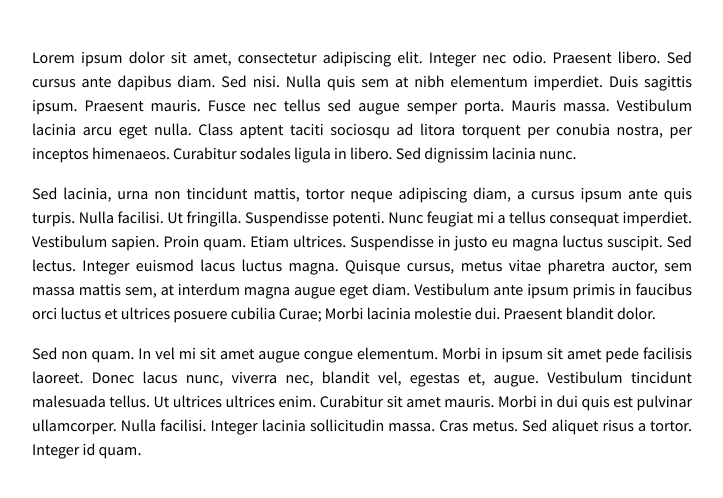
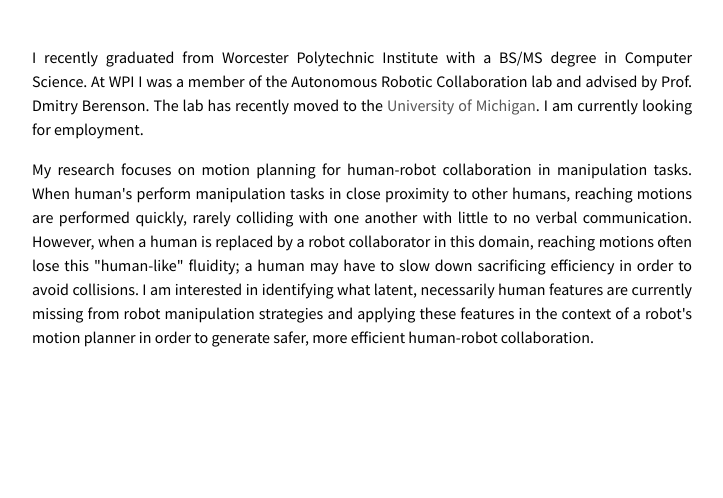
Before and after one commit to rafihayne/rafihayne.github.io, a plain HTML site: page index.html in a window 1280 px wide. Shown: the part 218-716 px from the top of the page, without its empty margins (278-1001 px from the left). Drawn offline with Linux system fonts and the light colour scheme.

Commit message:
Update intro blurb

```diff
--- a/index.html
+++ b/index.html
@@ -34,9 +34,10 @@
 		</nav>
 
         <section class="content-section">
-           <p>Lorem ipsum dolor sit amet, consectetur adipiscing elit. Integer nec odio. Praesent libero. Sed cursus ante dapibus diam. Sed nisi. Nulla quis sem at nibh elementum imperdiet. Duis sagittis ipsum. Praesent mauris. Fusce nec tellus sed augue semper porta. Mauris massa. Vestibulum lacinia arcu eget nulla. Class aptent taciti sociosqu ad litora torquent per conubia nostra, per inceptos himenaeos. Curabitur sodales ligula in libero. Sed dignissim lacinia nunc. </p>
-           <p>Sed lacinia, urna non tincidunt mattis, tortor neque adipiscing diam, a cursus ipsum ante quis turpis. Nulla facilisi. Ut fringilla. Suspendisse potenti. Nunc feugiat mi a tellus consequat imperdiet. Vestibulum sapien. Proin quam. Etiam ultrices. Suspendisse in justo eu magna luctus suscipit. Sed lectus. Integer euismod lacus luctus magna. Quisque cursus, metus vitae pharetra auctor, sem massa mattis sem, at interdum magna augue eget diam. Vestibulum ante ipsum primis in faucibus orci luctus et ultrices posuere cubilia Curae; Morbi lacinia molestie dui. Praesent blandit dolor. </p>
-           <p>Sed non quam. In vel mi sit amet augue congue elementum. Morbi in ipsum sit amet pede facilisis laoreet. Donec lacus nunc, viverra nec, blandit vel, egestas et, augue. Vestibulum tincidunt malesuada tellus. Ut ultrices ultrices enim. Curabitur sit amet mauris. Morbi in dui quis est pulvinar ullamcorper. Nulla facilisi. Integer lacinia sollicitudin massa. Cras metus. Sed aliquet risus a tortor. Integer id quam. </p>
+           <p>I recently graduated from Worcester Polytechnic Institute with a BS/MS degree in Computer Science.  At WPI I was a member of the Autonomous Robotic Collaboration lab and advised by Prof. Dmitry Berenson.  The lab has recently moved to the <a href="http://arm.eecs.umich.edu">University of Michigan</a>.  I am currently looking for employment.</p>
+
+           <p>My research focuses on motion planning for human-robot collaboration in manipulation tasks.  When human's perform manipulation tasks in close proximity to other humans, reaching motions are performed quickly, rarely colliding with one another with little to no verbal communication.  However, when a human is replaced by a robot collaborator in this domain, reaching motions often lose this "human-like" fluidity; a human may have to slow down sacrificing efficiency in order to avoid collisions.  I am interested in identifying what latent, necessarily human features are currently missing from robot manipulation strategies and applying these features in the context of a robot's motion planner in order to generate safer, more efficient human-robot collaboration.</p>
+
        </section>
     </div>
 
```
